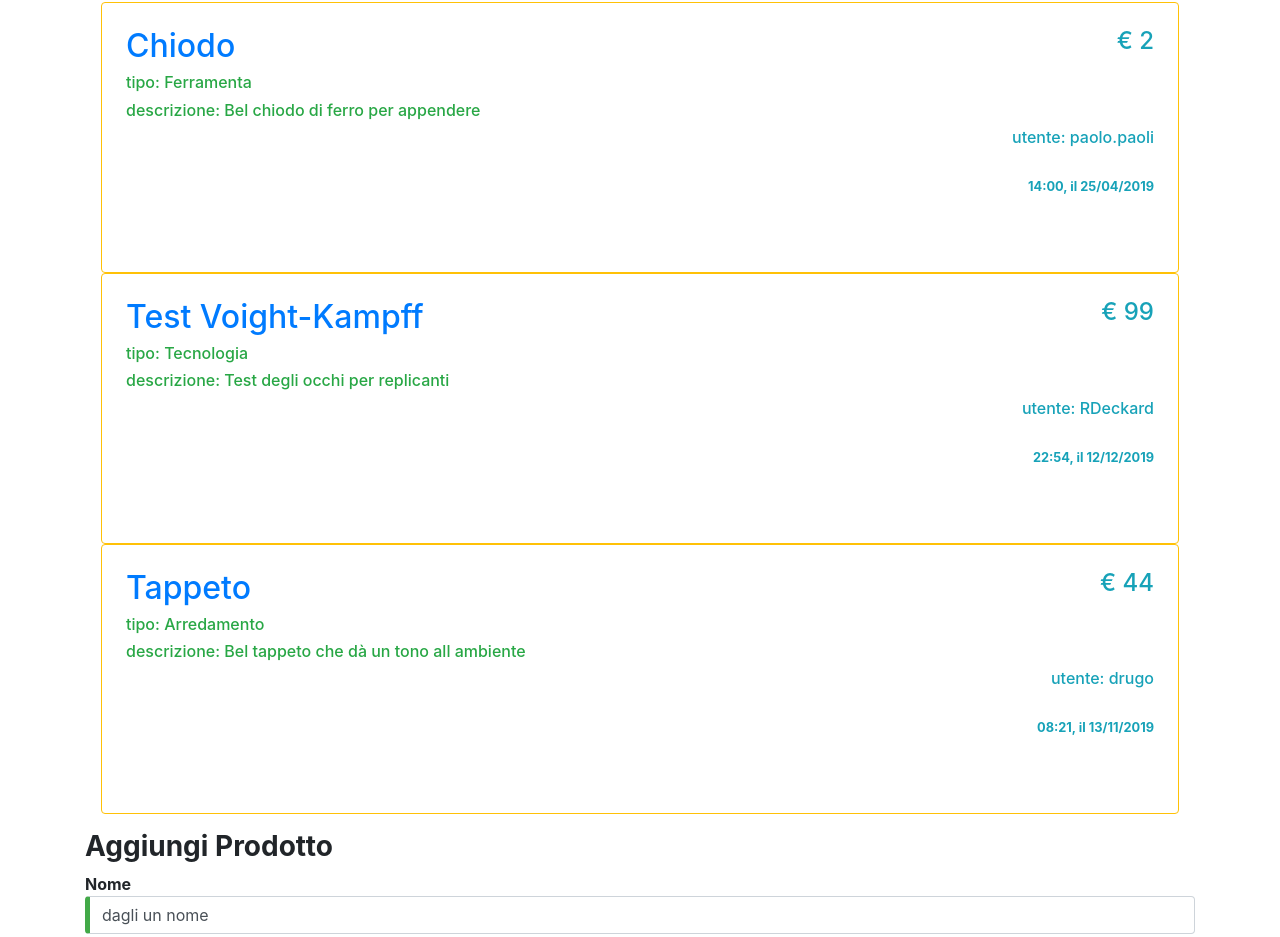
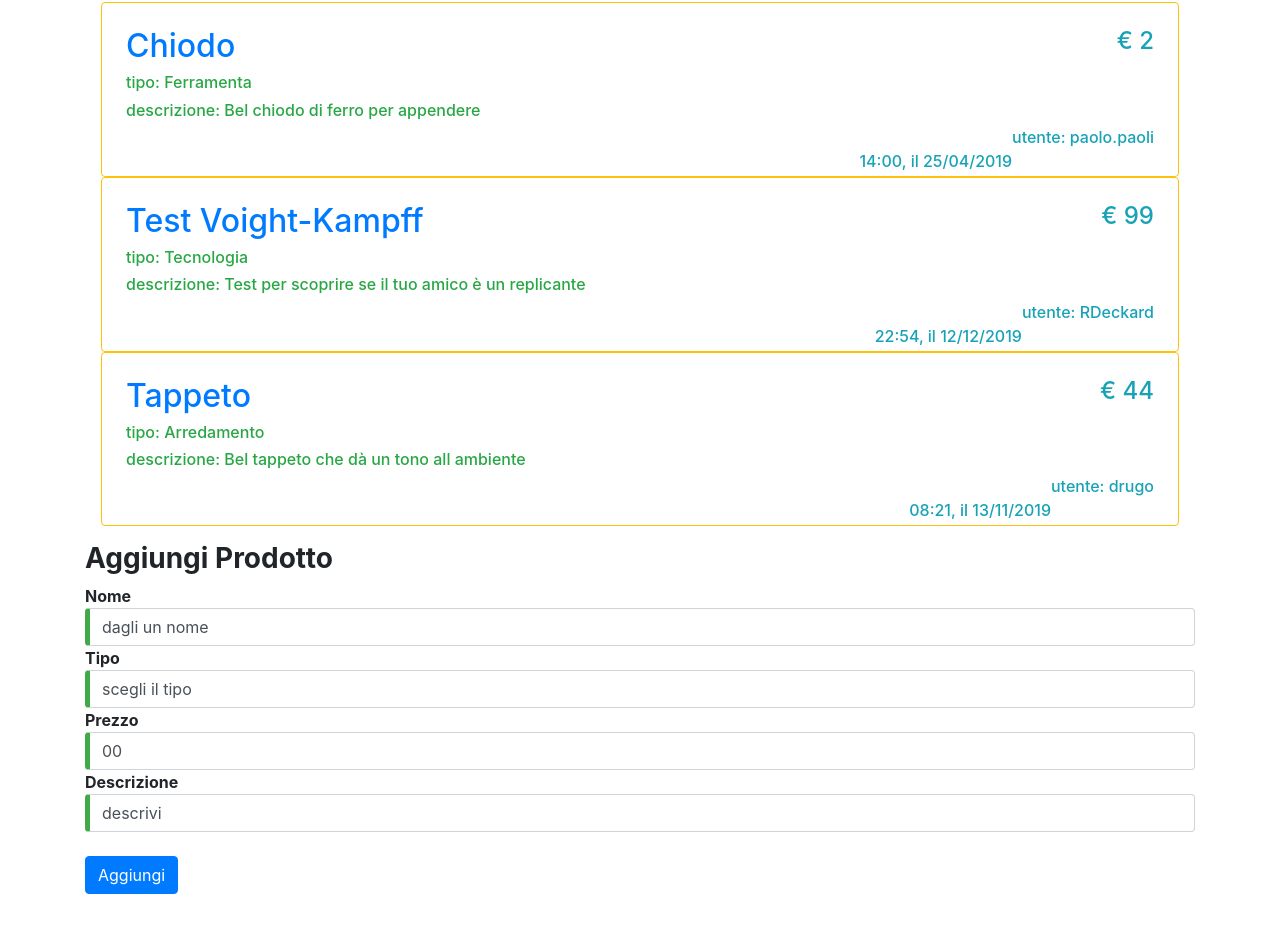
Before and after one commit to BellatiSamuele/angular-bacheca, an Angular app in the folder bacheca/: page / in a window 1280 px wide. Shown: the part 1280-2217 px from the top of the page. After the commit the page ends 2174 px from the top, so only its background shows below. Built offline with nearby package versions, Linux system fonts and the light colour scheme.

Commit message:
aggiungi

```diff
--- a/bacheca/src/app/annuncio/annuncio.component.html
+++ b/bacheca/src/app/annuncio/annuncio.component.html
@@ -5,13 +5,8 @@
     <h4 class="d-inline-block float-right text-info">€ {{post.prezzo}}</h4>
     <h6 class="text-success">tipo: {{post.tipo}}</h6>
     <h6 class="text-success">descrizione: {{post.descrizione}}</h6>
-    <h6 class="float-right text-info">utente: {{post.username}}</h6>
-    <br>
-    <br>
-    <h6 class="text-info float-right"><small><b>{{post.data}}</b></small></h6>
-    <br>
-    <br>
-    <br>
+    <h6 class="float-right text-info">utente: {{post.username}}</h6><br>
+    <h6 class="text-info float-right">{{post.data}}</h6>
   </div>
 </div>
 <form id="aggiuntaProdotto" [formGroup]="prodottoForm" (ngSubmit)="aggiungiProdotto(prodottoForm.value)">
--- a/bacheca/src/app/mock-annuncio.ts
+++ b/bacheca/src/app/mock-annuncio.ts
@@ -12,7 +12,7 @@ export const Posts: Post[] = [
   { nome:'Test Voight-Kampff',
     tipo:'Tecnologia',
     prezzo:99,
-    descrizione:'Test degli occhi per replicanti',
+    descrizione:'Test per scoprire se il tuo amico è un replicante',
     username:'RDeckard',
     data:'22:54, il 12/12/2019',
   },
```
